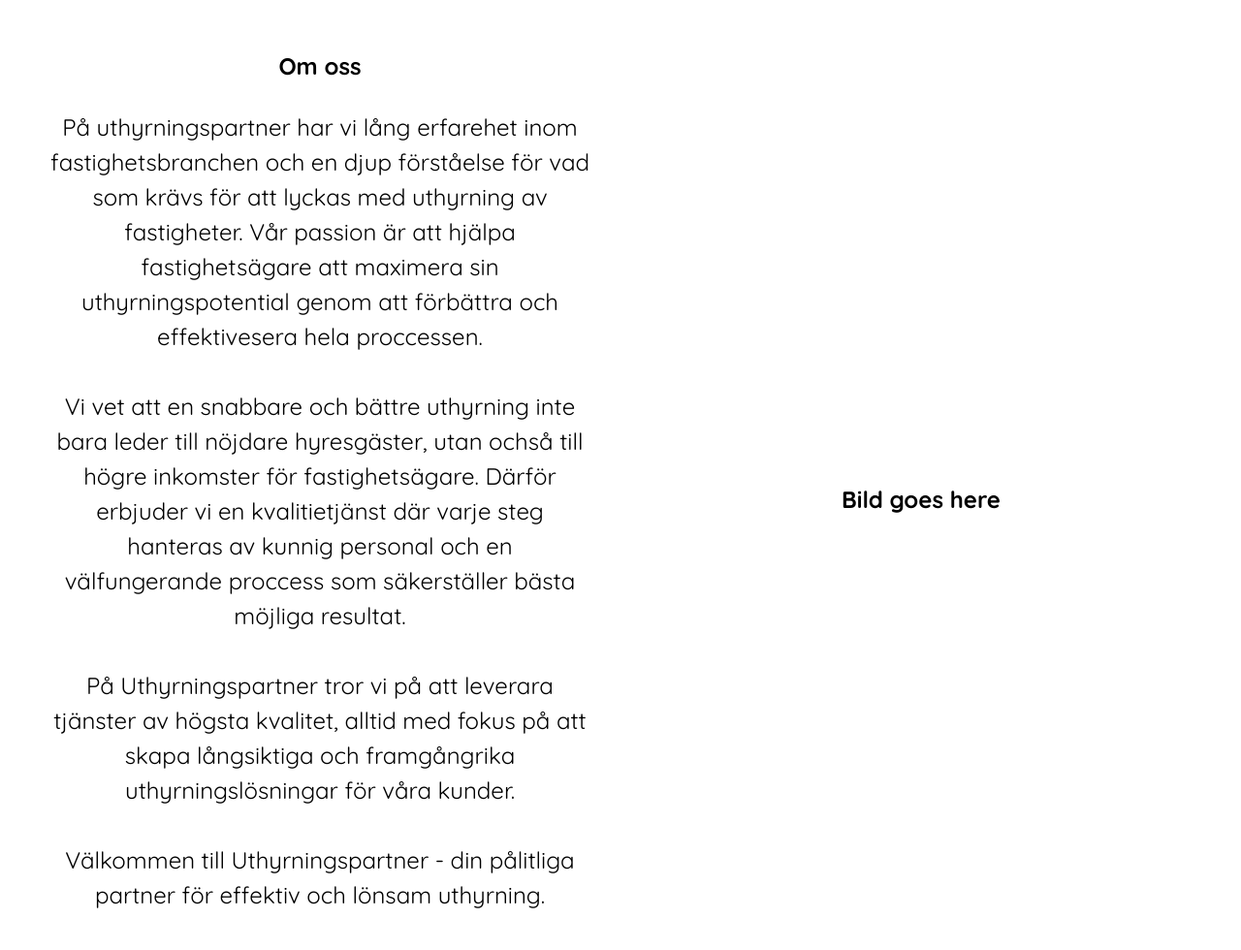
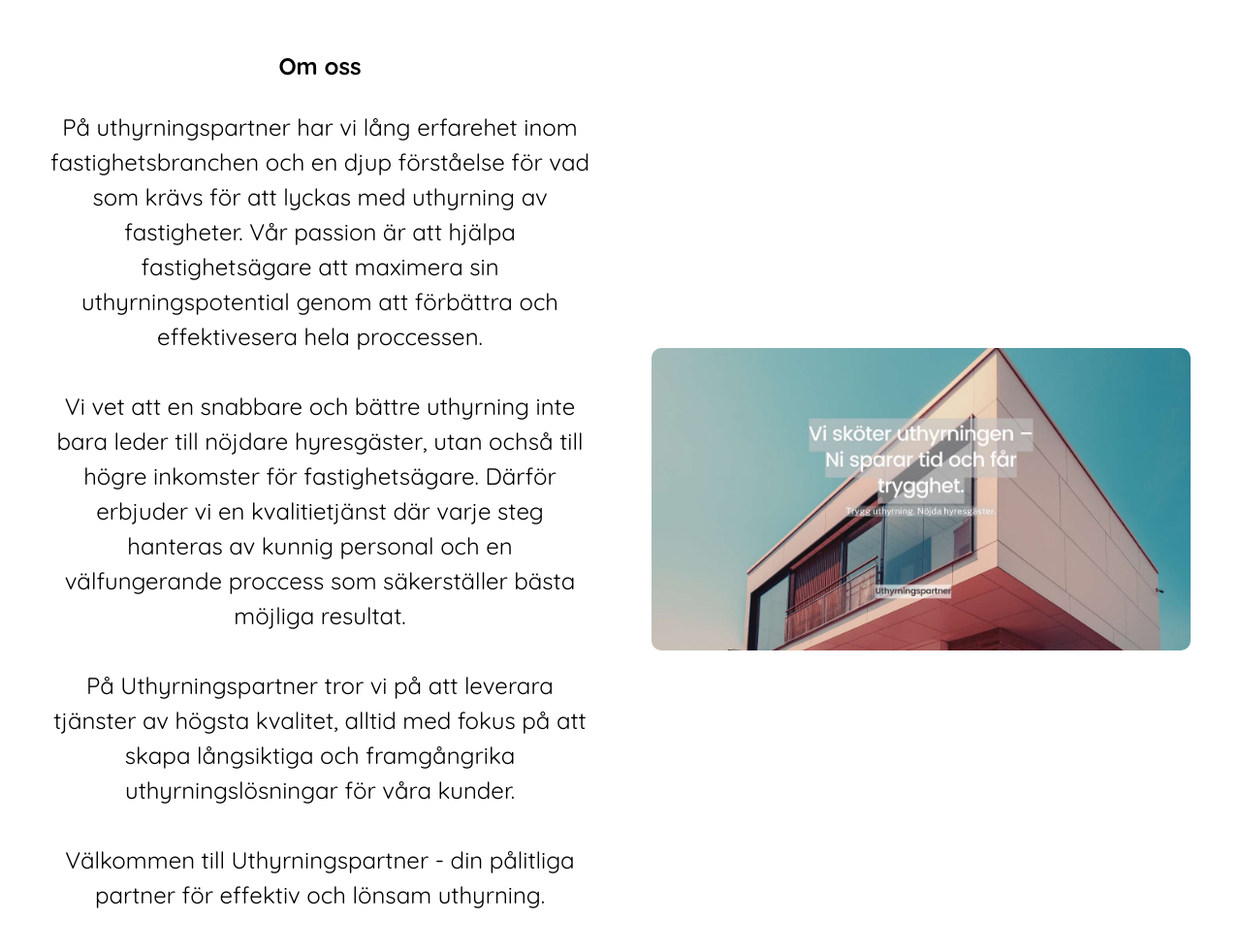
Before and after one commit to uthyrningspartner/UP, a plain HTML site: page index.html in a window 1280 px wide. Shown: the part 1755-2735 px from the top of the page at 97% size. Drawn offline with Linux system fonts and the light colour scheme.

Commit message:
replaced image goes here...

```diff
--- a/index.html
+++ b/index.html
@@ -76,7 +76,7 @@
                 </p>
             </div>
             <div class="half-width box">
-                    <h1>Bild goes here</h1>
+                    <img src="up_cover.png">
             </div>
         </section>
 
--- a/styles.css
+++ b/styles.css
@@ -203,6 +203,22 @@ header {
     display: flex;
 }
 
+.about img {
+    width: 100%;        /* Make the image responsive to container width */
+    max-width: 600px;   /* Increase size on larger screens */
+    height: auto;       /* Maintain aspect ratio */
+    object-fit: cover;  /* Scale image without distortion */
+    border-radius: 10px; /* Optional: rounded corners */
+    margin: 0 auto;     /* Center the image */
+}
+
+/* Center the container for larger screens */
+.about .half-width.box {
+    display: flex;
+    justify-content: center;
+    align-items: center;
+}
+
 /* About End */
 
 /* Footer */
@@ -267,4 +283,8 @@ footer {
         min-width: 0px;
     }
 
+    .about img {
+        max-width: 100%; /* Allow full width on smaller screens */
+    }
+
 }
```
Also changed, not shown: up_cover.png (added).
